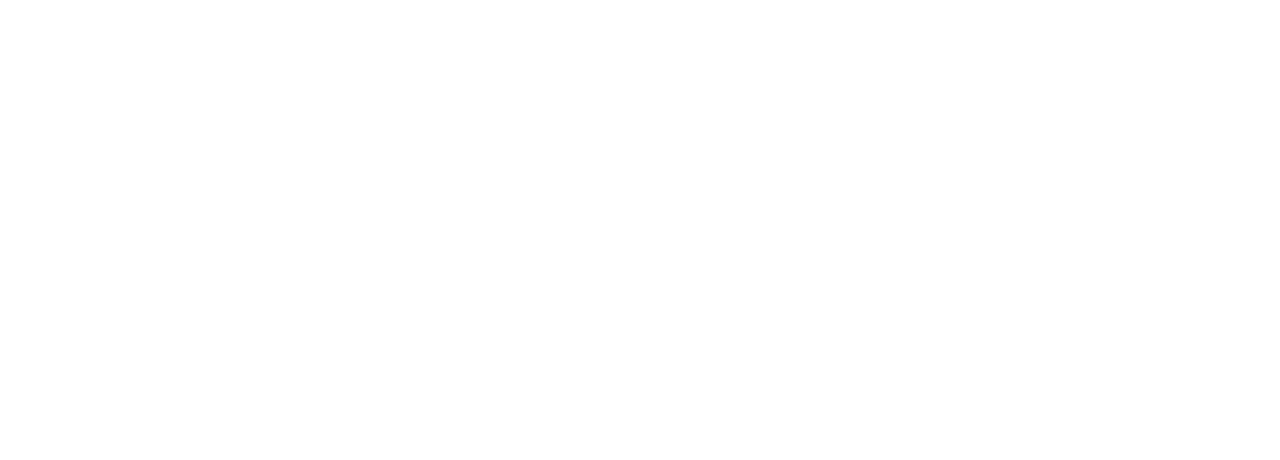
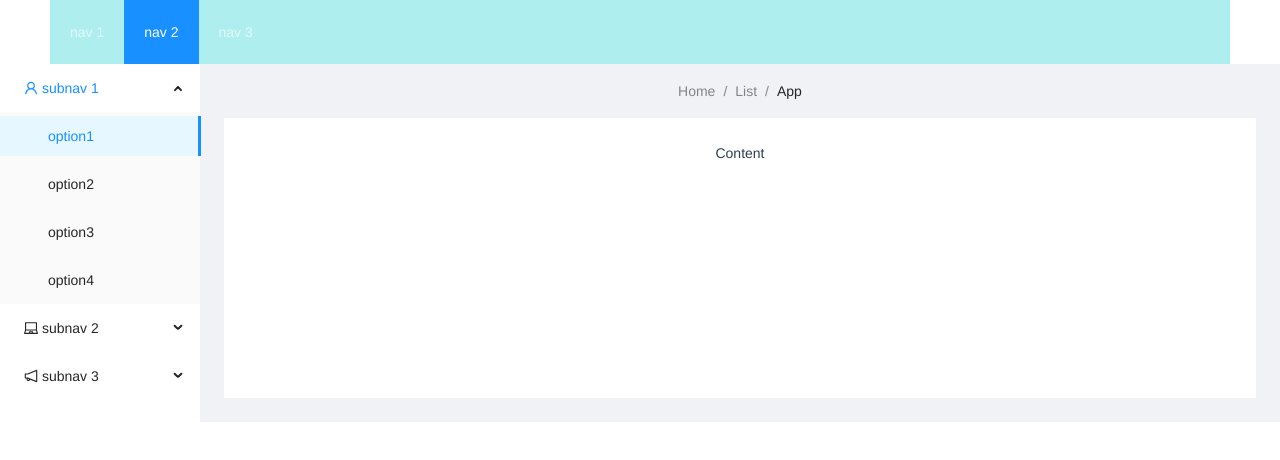
Before and after one commit to yuanyuanwa/filemanagement, a Vue app: page /main in a window 1280 px wide. Before the commit this address had no page. Shown: the top 460 px of the page. Built offline with nearby package versions, Linux system fonts and the light colour scheme.

Commit message:
main page beging

```diff
--- a/src/router/index.js
+++ b/src/router/index.js
@@ -1,17 +1,18 @@
 import { createRouter, createWebHistory } from "vue-router";
-import Home from "../views/Home.vue";
+import login from "../views/Login.vue";
+// import main from "../views/Main.vue";
 // import Login from "../views/a.vue";
 
 const routes = [
   {
     path: "/",
-    name: "Home",
-    component: Home,
+    name: "login",
+    component: login,
   },
   {
-    path: "/login",
-    name: "Login",
-    component: ()=> import("../views/a.vue")
+    path: "/main",
+    name: "main",
+    component: ()=> import("../views/Main.vue")
 
     },
   {
--- /dev/null
+++ b/src/views/Main.vue
@@ -0,0 +1,124 @@
+<template>
+    <div>
+        <a-layout>
+    <a-layout-header class="header">
+      <div class="logo" />
+      <a-menu
+        theme="dark"
+        mode="horizontal"
+        v-model:selectedKeys="selectedKeys1"
+        :style="{ lineHeight: '64px' }"
+      >
+        <a-menu-item key="1">nav 1</a-menu-item>
+        <a-menu-item key="2">nav 2</a-menu-item>
+        <a-menu-item key="3">nav 3</a-menu-item>
+      </a-menu>
+    </a-layout-header>
+    <a-layout>
+      <a-layout-sider width="200" style="background: #fff">
+        <a-menu
+          mode="inline"
+          v-model:selectedKeys="selectedKeys2"
+          v-model:openKeys="openKeys"
+          :style="{ height: '100%', borderRight: 0 }"
+        >
+          <a-sub-menu key="sub1">
+            <template #title>
+              <span>
+                <user-outlined />
+                subnav 1
+              </span>
+            </template>
+            <a-menu-item key="1">option1</a-menu-item>
+            <a-menu-item key="2">option2</a-menu-item>
+            <a-menu-item key="3">option3</a-menu-item>
+            <a-menu-item key="4">option4</a-menu-item>
+          </a-sub-menu>
+          <a-sub-menu key="sub2">
+            <template #title>
+              <span>
+                <laptop-outlined />
+                subnav 2
+              </span>
+            </template>
+            <a-menu-item key="5">option5</a-menu-item>
+            <a-menu-item key="6">option6</a-menu-item>
+            <a-menu-item key="7">option7</a-menu-item>
+            <a-menu-item key="8">option8</a-menu-item>
+          </a-sub-menu>
+          <a-sub-menu key="sub3">
+            <template #title>
+              <span>
+                <notification-outlined />
+                subnav 3
+              </span>
+            </template>
+            <a-menu-item key="9">option9</a-menu-item>
+            <a-menu-item key="10">option10</a-menu-item>
+            <a-menu-item key="11">option11</a-menu-item>
+            <a-menu-item key="12">option12</a-menu-item>
+          </a-sub-menu>
+        </a-menu>
+      </a-layout-sider>
+      <a-layout style="padding: 0 24px 24px">
+        <a-breadcrumb style="margin: 16px 0">
+          <a-breadcrumb-item>Home</a-breadcrumb-item>
+          <a-breadcrumb-item>List</a-breadcrumb-item>
+          <a-breadcrumb-item>App</a-breadcrumb-item>
+        </a-breadcrumb>
+        <a-layout-content
+          :style="{ background: '#fff', padding: '24px', margin: 0, minHeight: '280px' }"
+        >
+          Content
+        </a-layout-content>
+      </a-layout>
+    </a-layout>
+  </a-layout>
+    </div>
+</template>
+
+<script>
+    import { UserOutlined, LaptopOutlined, NotificationOutlined } from '@ant-design/icons-vue';
+import { defineComponent, ref } from 'vue';
+export default defineComponent({
+  components: {
+    UserOutlined,
+    LaptopOutlined,
+    NotificationOutlined,
+  },
+  setup() {
+    return {
+      selectedKeys1: ref(['2']),
+      selectedKeys2: ref(['1']),
+      collapsed: ref(false),
+      openKeys: ref(['sub1']),
+    };
+  },
+});
+</script>
+
+<style  scoped>
+#components-layout-demo-top-side-2 .logo {
+  float: left;
+  width: 120px;
+  height: 31px;
+  margin: 16px 24px 16px 0;
+  background: rgba(255, 255, 255, 0.3);
+}
+
+.ant-row-rtl #components-layout-demo-top-side-2 .logo {
+  float: right;
+  margin: 16px 0 16px 24px;
+}
+
+.site-layout-background {
+  background: #fff;
+}
+
+.ant-layout-header{
+    background-color: white;
+}
+.ant-menu-dark{
+    background-color: paleturquoise;
+}
+</style>
```
Also changed, not shown: src/views/Login.vue (renamed from src/views/Home.vue).
